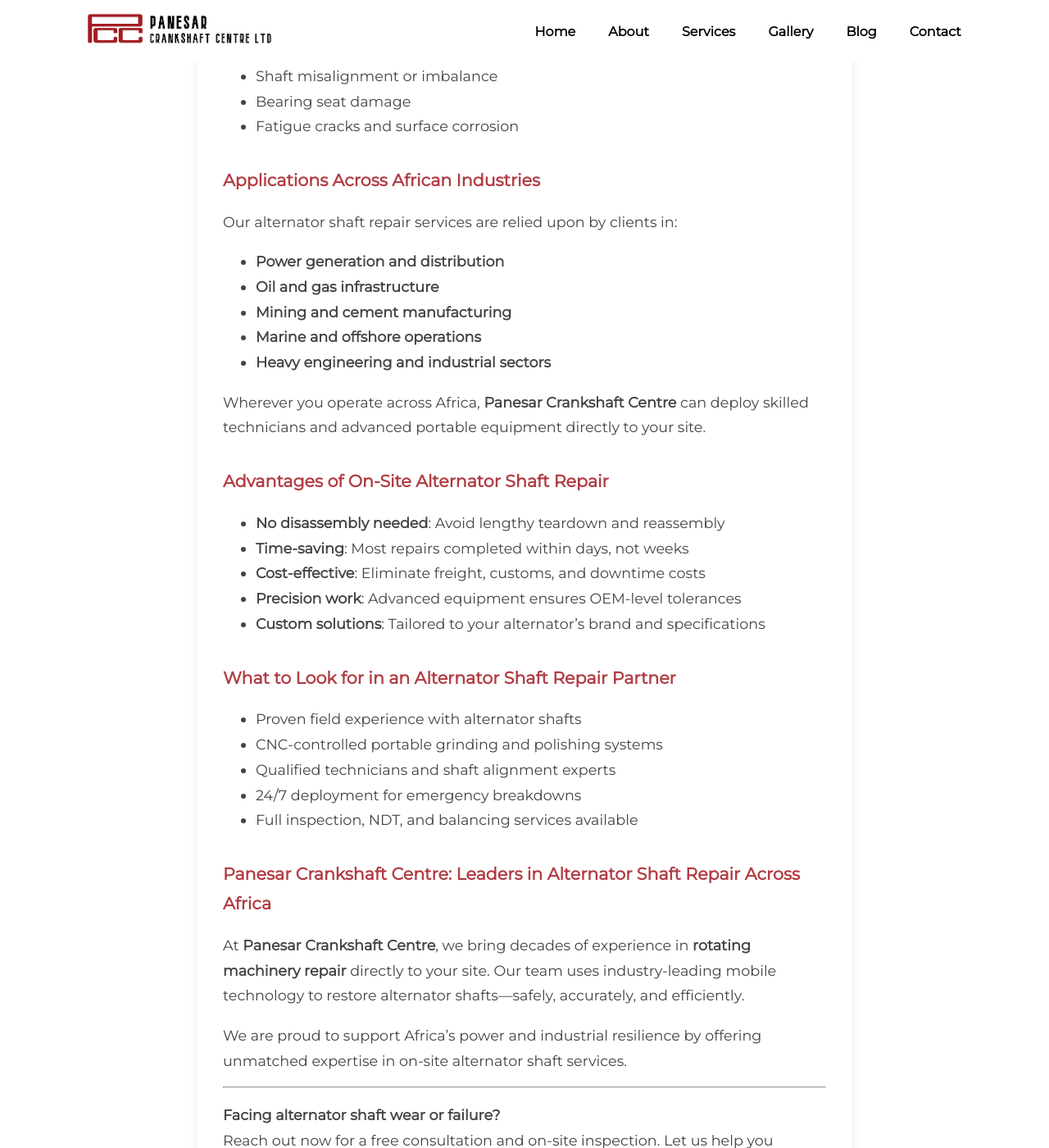
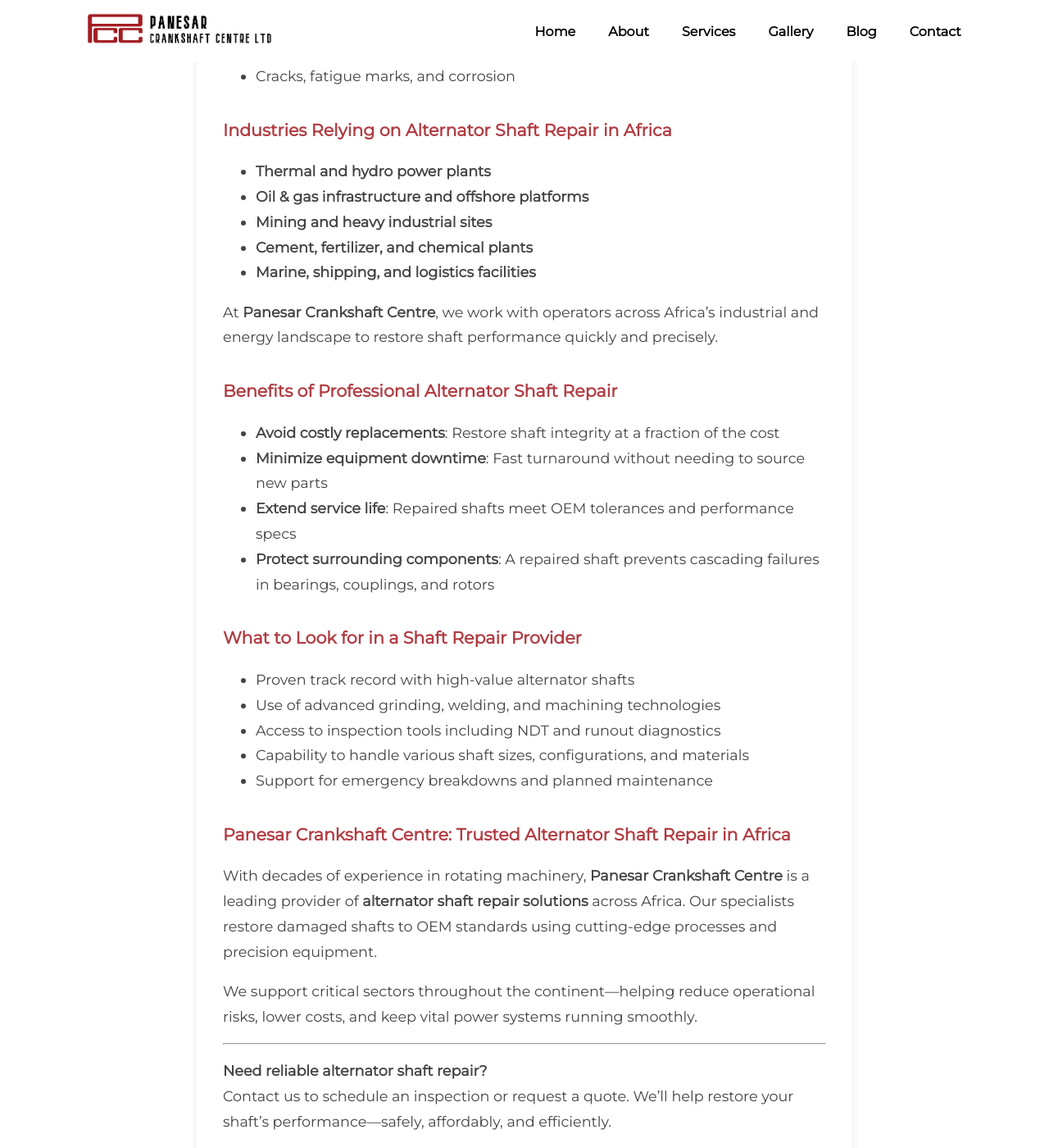
Before and after one commit to kobare/panesar_crankshaft_centre, a Jekyll site: the page built from _posts/blogs/2025-07-28-alternator-shaft-repair-africa.markdown, in a window 1280 px wide and 1400 px high, scrolled down 1462 px. Shown: the whole window at 82% size. Built offline with Jekyll 4.4.1, drawn with Linux system fonts in a browser that asks for light colours; some of the changed text lies outside the part shown.

Commit message:
Edited a post

```diff
--- a/_posts/blogs/2025-07-28-alternator-shaft-repair-africa.markdown
+++ b/_posts/blogs/2025-07-28-alternator-shaft-repair-africa.markdown
@@ -1,6 +1,6 @@
 ---
 layout: post
-title: "Repair of Alternator Shaft in Africa: On-Site Solutions for Power Reliability"
+title: "Repair of Alternator Shaft in Africa: Precision Solutions for Power Reliability"
 bread_crumb: "Blog"
 author: Koby
 avatar: /assets/img/blog/authors/koby.jpg
@@ -14,66 +14,63 @@
 permalink: "blog/alternator-shaft-repair-africa"
 ---
 
-In today’s fast-developing African energy landscape, **alternator shaft reliability** is critical to maintaining uninterrupted power generation. When these high-value components fail due to wear, misalignment, or vibration, **on-site alternator shaft repair** becomes the most effective and economical solution.
+In Africa’s expanding energy and industrial sectors, **alternator shaft repair** is crucial to maintaining power reliability and mechanical efficiency. When shaft damage or wear occurs, expert repair is often the most cost-effective alternative to full replacement—preserving uptime and extending asset life.
 
-### **Why Alternator Shaft Repair Matters in Africa**
+### **Why Alternator Shaft Repair Is Essential in Africa**
 
-Alternators are at the heart of power generation in:
+Alternator shafts are central components in:
 
-- Power stations
+- Power generation systems
 - Industrial backup generators
-- Marine propulsion systems
-- Mining and processing plants
+- Marine propulsion and auxiliary systems
+- Mining, processing, and refining equipment
 
-When shaft problems occur, delays in repair can lead to extended outages, high operational costs, and major revenue losses. That's why **mobile alternator shaft repair services in Africa** are essential—they minimize downtime and eliminate the need to dismantle and ship equipment abroad.
+When problems arise, timely repair avoids long periods of machinery downtime, import delays, and unnecessary costs from total shaft replacements.
 
-### **Common Alternator Shaft Issues Repaired On-Site**
+### **Typical Alternator Shaft Issues Repaired**
 
-- Journal wear and scoring
-- Tapered or oval shaft profiles
-- Shaft misalignment or imbalance
-- Bearing seat damage
-- Fatigue cracks and surface corrosion
+- Journal wear or scoring
+- Shaft imbalance or misalignment
+- Tapered or oval surfaces
+- Bearing seat distortion
+- Cracks, fatigue marks, and corrosion
 
-### **Applications Across African Industries**
+### **Industries Relying on Alternator Shaft Repair in Africa**
 
-Our alternator shaft repair services are relied upon by clients in:
+- **Thermal and hydro power plants**
+- **Oil & gas infrastructure and offshore platforms**
+- **Mining and heavy industrial sites**
+- **Cement, fertilizer, and chemical plants**
+- **Marine, shipping, and logistics facilities**
 
-- **Power generation and distribution**
-- **Oil and gas infrastructure**
-- **Mining and cement manufacturing**
-- **Marine and offshore operations**
-- **Heavy engineering and industrial sectors**
+At **Panesar Crankshaft Centre**, we work with operators across Africa’s industrial and energy landscape to restore shaft performance quickly and precisely.
 
-Wherever you operate across Africa, **Panesar Crankshaft Centre** can deploy skilled technicians and advanced portable equipment directly to your site.
+### **Benefits of Professional Alternator Shaft Repair**
 
-### **Advantages of On-Site Alternator Shaft Repair**
+- **Avoid costly replacements**: Restore shaft integrity at a fraction of the cost
+- **Minimize equipment downtime**: Fast turnaround without needing to source new parts
+- **Extend service life**: Repaired shafts meet OEM tolerances and performance specs
+- **Protect surrounding components**: A repaired shaft prevents cascading failures in bearings, couplings, and rotors
 
-- **No disassembly needed**: Avoid lengthy teardown and reassembly
-- **Time-saving**: Most repairs completed within days, not weeks
-- **Cost-effective**: Eliminate freight, customs, and downtime costs
-- **Precision work**: Advanced equipment ensures OEM-level tolerances
-- **Custom solutions**: Tailored to your alternator’s brand and specifications
+### **What to Look for in a Shaft Repair Provider**
 
-### **What to Look for in an Alternator Shaft Repair Partner**
+- Proven track record with high-value alternator shafts
+- Use of advanced grinding, welding, and machining technologies
+- Access to inspection tools including NDT and runout diagnostics
+- Capability to handle various shaft sizes, configurations, and materials
+- Support for emergency breakdowns and planned maintenance
 
-- Proven field experience with alternator shafts
-- CNC-controlled portable grinding and polishing systems
-- Qualified technicians and shaft alignment experts
-- 24/7 deployment for emergency breakdowns
-- Full inspection, NDT, and balancing services available
+### **Panesar Crankshaft Centre: Trusted Alternator Shaft Repair in Africa**
 
-### **Panesar Crankshaft Centre: Leaders in Alternator Shaft Repair Across Africa**
+With decades of experience in rotating machinery, **Panesar Crankshaft Centre** is a leading provider of **alternator shaft repair solutions** across Africa. Our specialists restore damaged shafts to OEM standards using cutting-edge processes and precision equipment.
 
-At **Panesar Crankshaft Centre**, we bring decades of experience in **rotating machinery repair** directly to your site. Our team uses industry-leading mobile technology to restore alternator shafts—safely, accurately, and efficiently.
-
-We are proud to support Africa’s power and industrial resilience by offering unmatched expertise in on-site alternator shaft services.
+We support critical sectors throughout the continent—helping reduce operational risks, lower costs, and keep vital power systems running smoothly.
 
 ---
 
-**Facing alternator shaft wear or failure?**
-Reach out now for a free consultation and on-site inspection. Let us help you restore performance—without removing the shaft or sending it overseas.
+**Need reliable alternator shaft repair?**
+Contact us to schedule an inspection or request a quote. We’ll help restore your shaft’s performance—safely, affordably, and efficiently.
 
 <br>
 
-**Panesar Crankshaft Centre — Powering Africa’s industries with expert alternator shaft repair.**
+**Panesar Crankshaft Centre — Powering Africa’s industries through expert shaft repair services.**
```
